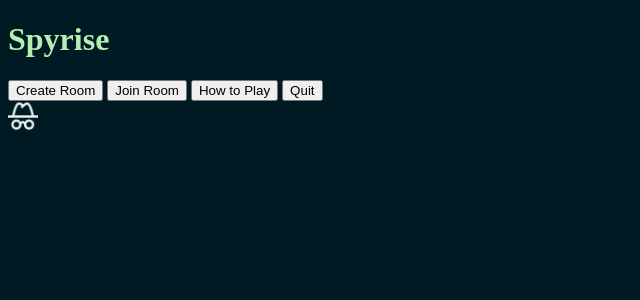
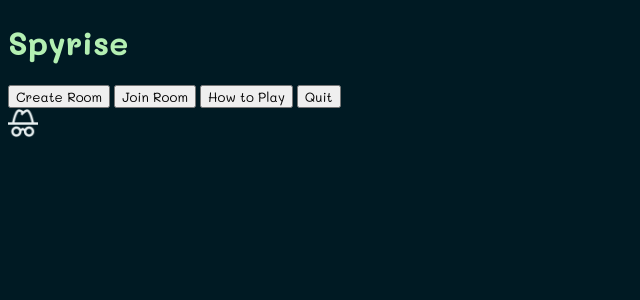
Before and after one commit to Suhrullekha/spyrise, a React (Create React App) app in the folder front/: page / in a window 1280 px wide. Shown: the top 300 px of the page, without its empty margins (0-640 px from the left). Built offline with nearby package versions, Linux system fonts and the light colour scheme.

Commit message:
Added fonts

```diff
--- /dev/null
+++ b/front/src/fonts.css
@@ -0,0 +1,13 @@
+@import url('https://fonts.googleapis.com/css2?family=Mali:wght@400;700&family=Montserrat&display=swap');
+
+* {
+    font-weight: normal;
+}
+
+h1, button {
+    font-family: 'Mali', cursive;
+}
+
+h1 {
+    font-weight: bold;
+}
--- a/front/src/index.js
+++ b/front/src/index.js
@@ -1,6 +1,7 @@
 import React from 'react';
 import ReactDOM from 'react-dom';
 import "./index.css";
+import "./fonts.css";
 import App from './App';
 // import reportWebVitals from './reportWebVitals';
 
```
